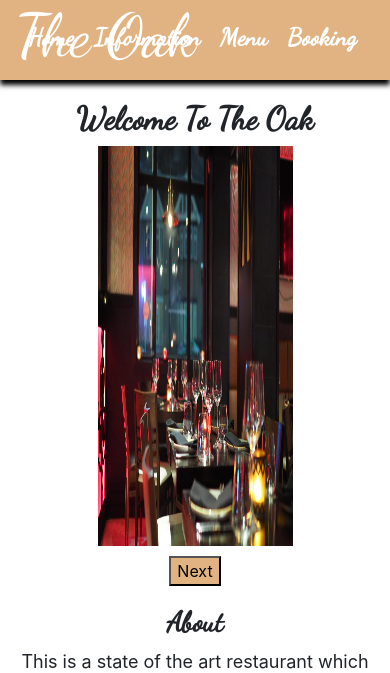
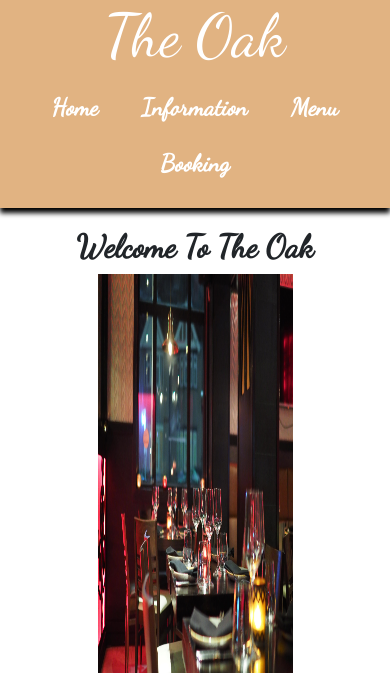
Before and after one commit to oscarbutler/restaurant, a Django app: template booking/templates/index.html in a window 390 px wide. Shown: the top 673 px of the page. Run offline with Django 4.2, Linux system fonts and the light colour scheme; the template is opened without the code that fills it, so the values that code supplies are empty; parts of the project's set-up code (start-up, migrations or seed data) failed here and were passed over; some libraries are stand-ins or nearby versions.

Commit message:
Change header for screen size 768px

```diff
--- a/booking/static/css/style.css
+++ b/booking/static/css/style.css
@@ -284,3 +284,14 @@ a.logoutlink{
     color: black;
     text-decoration: underline;
 }
+
+@media screen and (max-width: 768px) {
+    header {
+        text-align: center;
+    }
+
+    #menu {
+        position: static;
+        width: 100%;
+    }
+}
```
